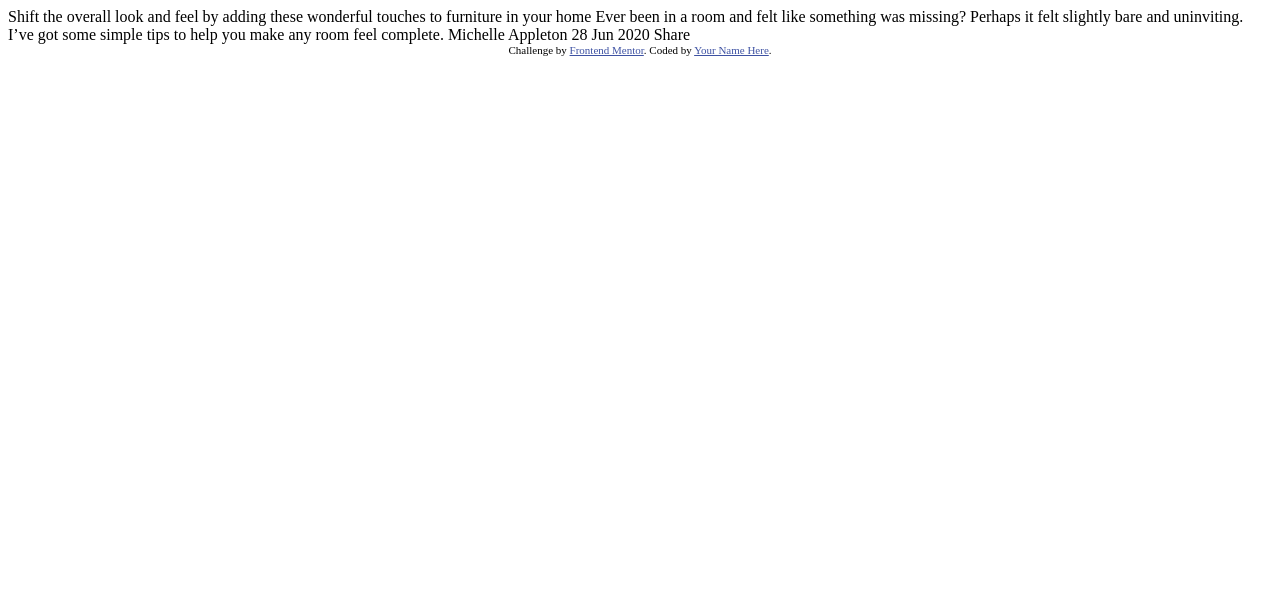
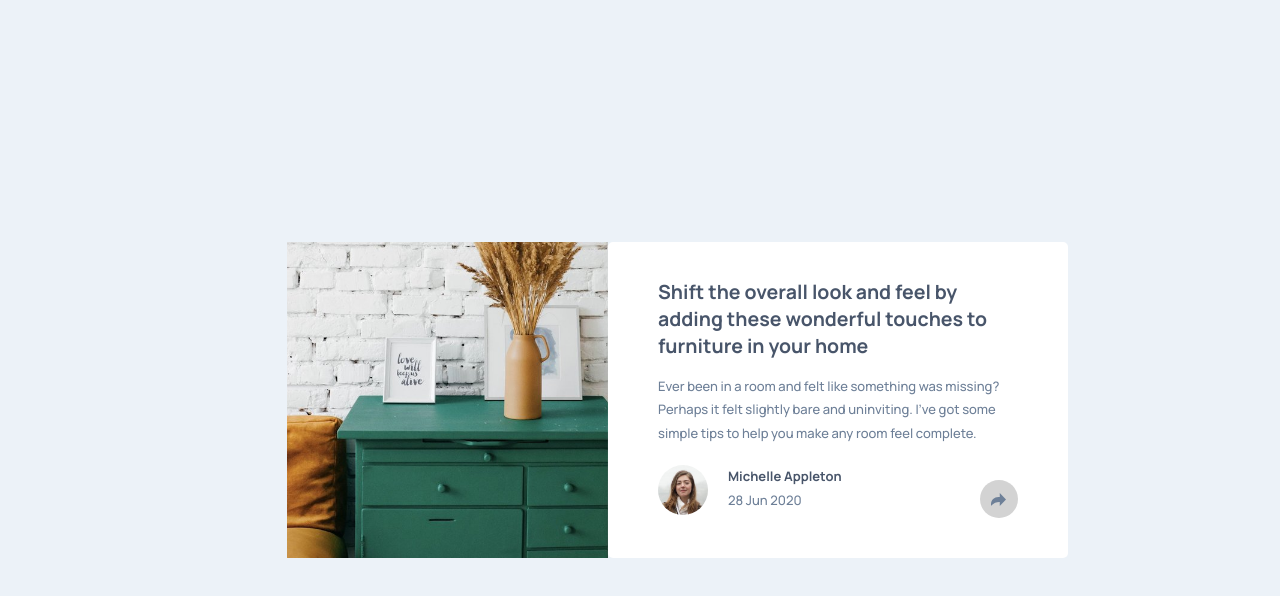
Before and after one commit to xingxing-prog/article-preview-component-master, a plain HTML site: page index.html in a window 1280 px wide. Drawn offline with Linux system fonts and the light colour scheme.

Commit message:
the html and css are finished

```diff
--- a/index.html
+++ b/index.html
@@ -2,35 +2,40 @@
 <html lang="en">
 <head>
   <meta charset="UTF-8">
-  <meta name="viewport" content="width=device-width, initial-scale=1.0"> <!-- displays site properly based on user's device -->
-
+  <meta http-equiv="X-UA-Compatible" content="IE=edge">
+  <meta name="viewport" content="width=device-width, initial-scale=1.0">
   <link rel="icon" type="image/png" sizes="32x32" href="./images/favicon-32x32.png">
-
   <title>Frontend Mentor | Article preview component</title>
-
-  <!-- Feel free to remove these styles or customise in your own stylesheet 👍 -->
-  <style>
-    .attribution { font-size: 11px; text-align: center; }
-    .attribution a { color: hsl(228, 45%, 44%); }
-  </style>
+  <link rel="stylesheet" href="style.css">
 </head>
 <body>
 
-  Shift the overall look and feel by adding these wonderful
-  touches to furniture in your home
+  <img src="images/drawers.jpg" alt="" class="draw">
 
-  Ever been in a room and felt like something was missing? Perhaps
-  it felt slightly bare and uninviting. I’ve got some simple tips
-  to help you make any room feel complete.
 
-  Michelle Appleton
-  28 Jun 2020
+  <main>
+     <h2>Shift the overall look and feel by adding these wonderful
+      touches to furniture in your home</h2>
+      <p>Ever been in a room and felt like something was missing? Perhaps
+        it felt slightly bare and uninviting. I’ve got some simple tips
+        to help you make any room feel complete.</p>
+      <div class="person">
+        <img src="images/avatar-michelle.jpg" alt="mitchell" class="faceLogo">
+        <p><span class="name">michelle appleton</span><br>
+        <span class="time">28 Jun 2020</span></p>
 
-  Share
+          <div class="popup"><span class="popup-text">share</span>
+          <img src="images/icon-facebook.svg" alt="" class="socialIcon">
+          <img src="images/icon-twitter.svg" alt="" class="socialIcon">
+          <img src="images/icon-pinterest.svg" alt="" class="socialIcon">
+         </div>
+         <div class="share">
+          <img src="images/icon-share.svg" alt="" id="icon-share">
+        </div>
 
-  <div class="attribution">
-    Challenge by <a href="https://www.frontendmentor.io?ref=challenge" target="_blank">Frontend Mentor</a>.
-    Coded by <a href="#">Your Name Here</a>.
-  </div>
+      </div>
+  </main>
+
+  <script src="main.js"></script>
 </body>
 </html>
--- /dev/null
+++ b/style.css
@@ -0,0 +1,129 @@
+@font-face{
+    font-family:Manrope;
+    src:url(font/Manrope-VariableFont_wght.ttf);
+}
+
+html, body{
+    height:100vh;
+    display:flex;
+    align-items:center;
+    justify-content:center;
+    font-family:Manrope;
+    box-sizing:border-box;
+    font-size:13px;
+    background-color:hsl(210, 46%, 95%);
+}
+
+.draw{
+    width:396px;
+    height:316.8px;
+    object-fit:cover;
+    object-position:75px;
+}
+
+main{
+    display:flex;
+    flex-direction:column;
+    box-sizing:border-box;
+    width:460px;
+    height:316.8px;
+    border-radius:5px;
+    box-shadow:2px 0px 2px 1px hsl(210, 46%, 95%);
+    padding:20px 50px;
+    background-color:#fff;
+
+}
+
+h2{
+    font-weight:700;
+    color:hsl(217, 19%, 35%);
+}
+
+p{
+    line-height:1.8;
+    font-weight:500;
+    color:hsl(214, 17%, 51%);
+    margin-top:0;
+    margin-bottom:20px;
+}
+
+.person{
+    display:flex;
+    align-items:base;
+    gap:20px;
+}
+
+.faceLogo{
+    height:50px;
+    width:50px;
+    border-radius:50%;
+}
+
+.name{
+    text-transform:capitalize;
+    font-weight:700;
+    color:hsl(217, 19%, 35%);
+
+}
+.share{
+    width:38px;
+    height:38px;
+    text-align:center;
+    border-radius:50%;
+    float:right;
+    margin-left:118px;
+    margin-top:15px;
+    background-color:lightgray;
+    display:flex;
+    align-items:center;
+    justify-content:center;
+
+}
+
+#icon-share{
+
+    max-width:100%;
+    height:13px;
+
+
+}
+
+.popup{
+    position:absolute;
+    top:360px;
+    left:975px;
+    width:270px;
+    height:65px;
+    display:flex;
+    background-color:hsl(217, 19%, 35%);
+    gap:18px;
+    align-items:center;
+    justify-content:center;
+    border-radius:8px;
+    visibility:hidden;
+
+}
+
+.popup::after{
+    content:"";
+    position:absolute;
+    top:100%;
+    left:40%;
+    margin-left:0px;
+    border-width:15px;
+    border-style:solid;
+    border-color:hsl(217, 19%, 35%) transparent transparent transparent;
+}
+
+.popup-text{
+    color:hsl(212, 23%, 69%);
+    text-transform: uppercase;
+    letter-spacing:8px;
+}
+
+
+
+.socialIcon{
+    height:20px;
+    width:20px;
+}
```
